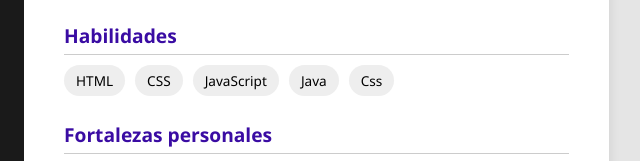
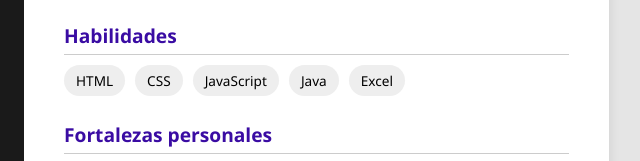
Before and after one commit to Juan1624/hoja-de-vida, a plain HTML site: page index.html in a window 1280 px wide. Shown: the part 570-731 px from the top of the page, 481-1121 px from the left. Drawn offline with Linux system fonts and the light colour scheme.

Commit message:
Update index.html

```diff
--- a/index.html
+++ b/index.html
@@ -41,7 +41,7 @@
         <li>CSS</li>
         <li>JavaScript</li>
         <li>Java</li>
-        <li>Css</li>
+        <li>Excel</li>
         </ul>
          <h2>Fortalezas personales</h2>
          <ul class="idiomas">
```
